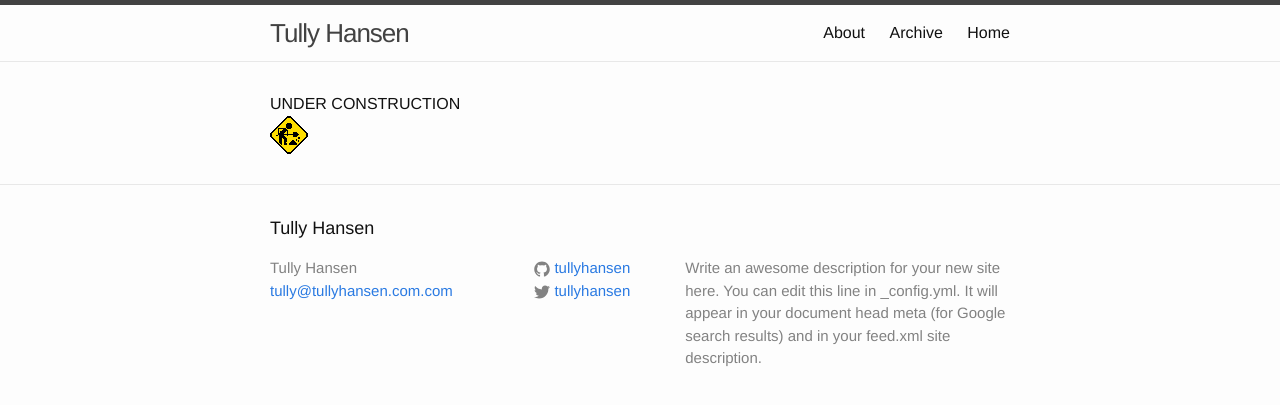
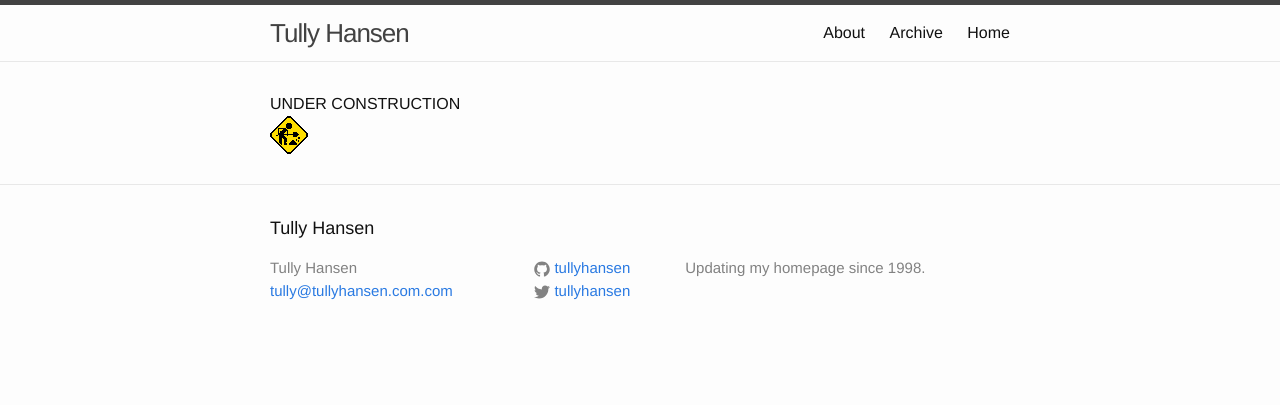
Before and after one commit to tullyhansen/tullyhansen.github.io, a Jekyll site: the page built from index.html, in a window 1280 px wide. Shown: the top 405 px of the page. Built offline with Jekyll 4.4.1, drawn with Linux system fonts in a browser that asks for light colours.

Commit message:
Update site description

```diff
--- a/_config.yml
+++ b/_config.yml
@@ -2,9 +2,7 @@
 title: Tully Hansen
 email: tully@tullyhansen.com.com
 description: > # this means to ignore newlines until "baseurl:"
-  Write an awesome description for your new site here. You can edit this
-  line in _config.yml. It will appear in your document head meta (for
-  Google search results) and in your feed.xml site description.
+  Updating my homepage since 1998.
 baseurl: "" # the subpath of your site, e.g. /blog/
 url: "http://tullyhansen.com" # the base hostname & protocol for your site
 twitter_username: tullyhansen
```
